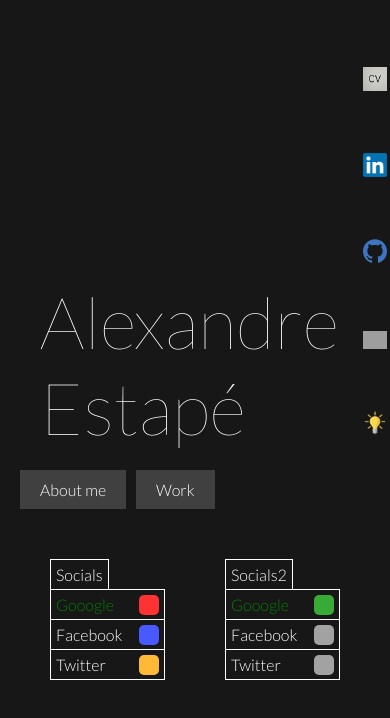
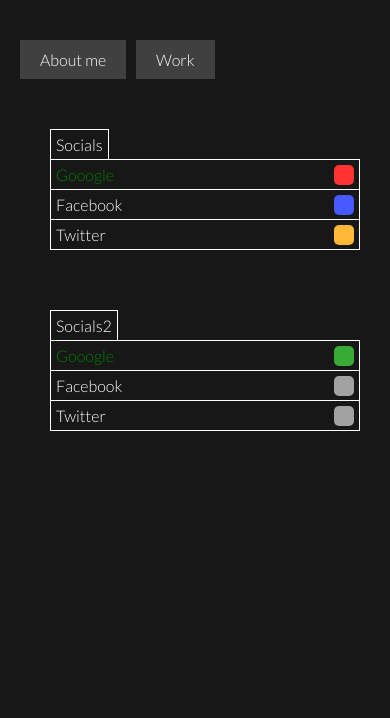
Before and after one commit to alexestape/alexestape.github.io, a React (Create React App) app: page / in a window 390 px wide. Both pictures are taken after a click on the button "About me". Shown: the top 718 px of the page. Built offline with nearby package versions, Linux system fonts and the light colour scheme; grey boxes are pictures that could not be loaded.

Commit message:
Adapted for mobile phones

```diff
--- a/src/App.js
+++ b/src/App.js
@@ -21,8 +21,11 @@ const ThemedApp = () => {
     setSelectedCategory(category === selectedCategory ? null : category);
   };
 
+  const isMobile = window.innerWidth <= 800;
+
   return (
     <AppContainer theme={{ isDarkMode }}>
+      {!isMobile && (
         <NameAndProfiles>
           Alexandre Estapé
           <div style={{ marginLeft: "24px" }}>
@@ -32,6 +35,7 @@ const ThemedApp = () => {
             <DarkMode />
           </div>
         </NameAndProfiles>
+      )}
 
       <CategoryButtonContainer>
         {Object.keys(data).map((category) => (
@@ -47,7 +51,7 @@ const ThemedApp = () => {
 
       {/* Conditionally render grids for the selected category */}
       {selectedCategory && (
-        <GridContainer>
+        <GridContainer isMobile={isMobile}>
           {Object.entries(data[selectedCategory]).map(
             ([gridName, gridData]) => (
               <GridComponent
--- a/src/components/styles.js
+++ b/src/components/styles.js
@@ -80,7 +80,7 @@ const CategoryButtonContainer = styled.div`
 `;
 
 const GridContainer = styled.div`
-  display: flex;
+  display: ${({ isMobile }) => (isMobile ? "block" : "flex")};
 `;
 
 export {
```
Lines whose indentation alone changed are shown as unchanged.
